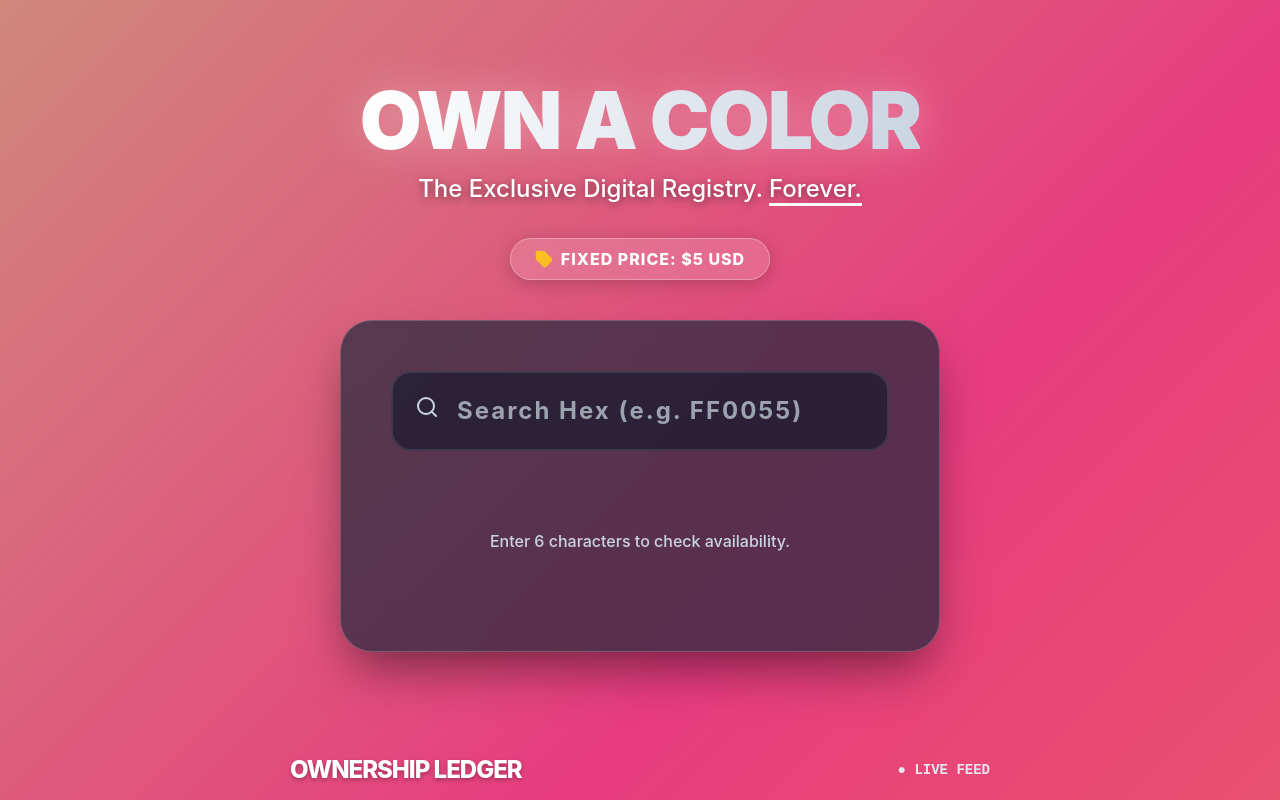
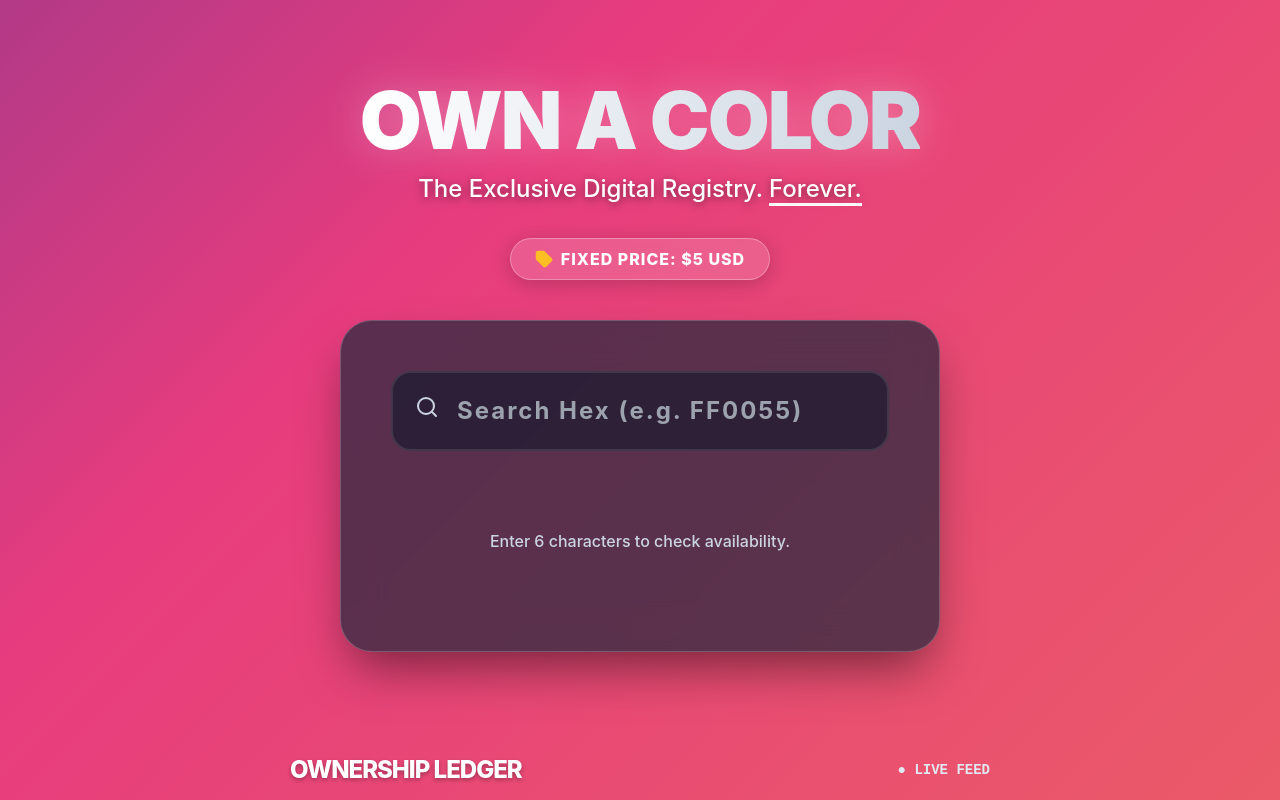
Before and after one commit to hex-land-grab/github-m7imdtit, a Next.js app: page / in a window 1280 px wide. Shown: the top 800 px of the page. Built offline with nearby package versions, Linux system fonts and the light colour scheme; no server answers; the database is empty.

Commit message:
Update page.tsx

```diff
--- a/app/page.tsx
+++ b/app/page.tsx
@@ -88,7 +88,7 @@ export default function OwnAColor() {
         position: 'fixed',
         top: 0, left: 0, right: 0, bottom: 0,
         zIndex: -2, // Legalul
-        background: 'linear-gradient(-45deg, #ee7752, #e73c7e, #C4B07B, #23a6d5, #23d5ab)',
+        background: 'linear-gradient(-45deg, #ee7752, #e73c7e, #0B31A5, #23d5ab)',
         backgroundSize: '400% 400%',
         animation: 'gradientBG 15s ease infinite'
       }} />
```
